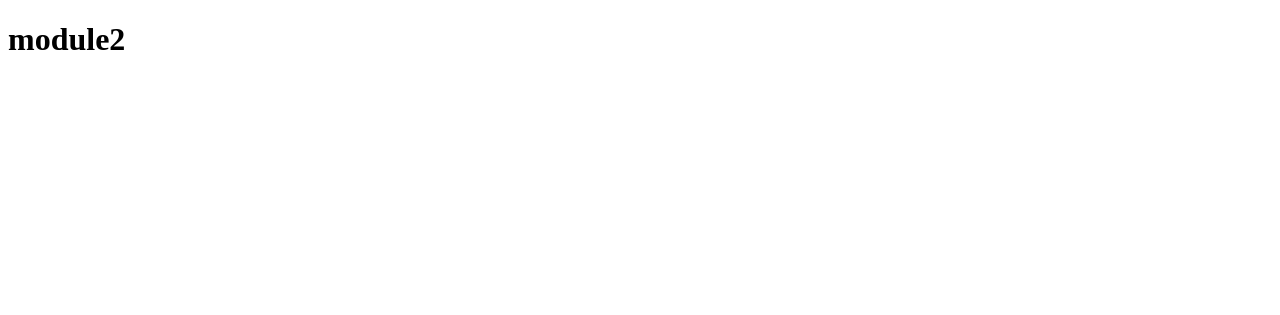
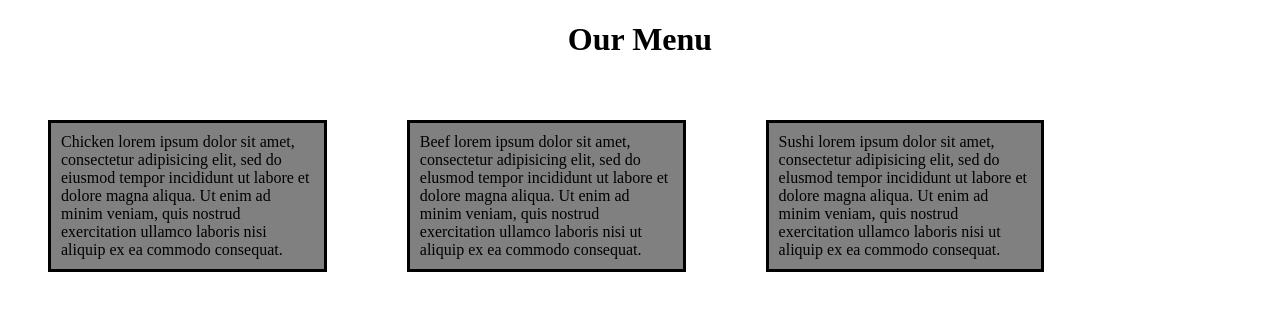
Before and after one commit to Jeraxp/courseramodule2, a plain HTML site: page module2solution/index.html in a window 1280 px wide. Drawn offline with Linux system fonts and the light colour scheme.

Commit message:
Module 2 SOlution

```diff
--- /dev/null
+++ b/module2solution/css/index.css
@@ -0,0 +1,35 @@
+	*{
+		box-sizing: border-box;
+	}
+	div{
+		background-color: white;
+	}
+	p{
+		width:30%;
+		border:3px solid black;
+		float: left;
+		margin-right: 10px;
+
+	}
+
+	#p1 {
+		background-color: grey;
+		float: left;
+
+
+	}
+	#p2 {
+		background-color: grey;
+
+
+	}
+	#p3 {
+		background-color: grey
+
+
+	}
+
+	section {
+		clear: left;
+
+	}
--- /dev/null
+++ b/module2solution/index.css
@@ -0,0 +1,40 @@
+	*{
+		box-sizing: border-box;
+	}
+	div{
+		background-color: white;
+	}
+	p{
+		width:20%;
+		border:3px solid black;
+		float: left;
+		margin: 40px;
+		padding: 10px;
+		box-sizing: content-box; justify-content: 1;
+
+
+
+	}
+
+	#p1 {
+		background-color: grey;
+
+
+	}
+	#p2 {
+		background-color: grey;
+
+
+
+	}
+	#p3 {
+		background-color: grey
+
+
+
+	}
+
+	section {
+		clear: left;
+
+	}
--- a/module2solution/index.html
+++ b/module2solution/index.html
@@ -1,9 +1,22 @@
 <!DOCTYPE html>
 <html>
 <head>
-	<title>module2</title>
-</head>
+<meta charset="utf-8">
+	<title>Our Menu</title>
+	<link rel="stylesheet" href="index.css">
+	<style>
+	</style>
+	</head>
 <body>
-<h1>module2</h1>
+
+<h1 style="text-align: center;">Our Menu</h1>
+
+<div>
+	<p id="p1">Chicken lorem ipsum dolor sit amet, consectetur adipisicing elit, sed do eiusmod tempor incididunt ut labore et dolore magna aliqua. Ut enim ad minim veniam, quis nostrud exercitation ullamco laboris nisi aliquip ex ea commodo consequat.</p>
+	<p id="p2">Beef lorem ipsum dolor sit amet, consectetur adipisicing elit, sed do elusmod tempor incididunt ut labore et dolore magna aliqua. Ut enim ad minim veniam, quis nostrud exercitation ullamco laboris nisi ut aliquip ex ea commodo consequat.</p>
+	<p id="p3">Sushi lorem ipsum dolor sit amet, consectetur adipisicing elit, sed do elusmod tempor incididunt ut labore et dolore magna aliqua. Ut enim ad minim veniam, quis nostrud exercitation ullamco laboris nisi ut aliquip ex ea commodo consequat.</p>
+	<section></section>
+</div>
+
 </body>
 </html>
```
